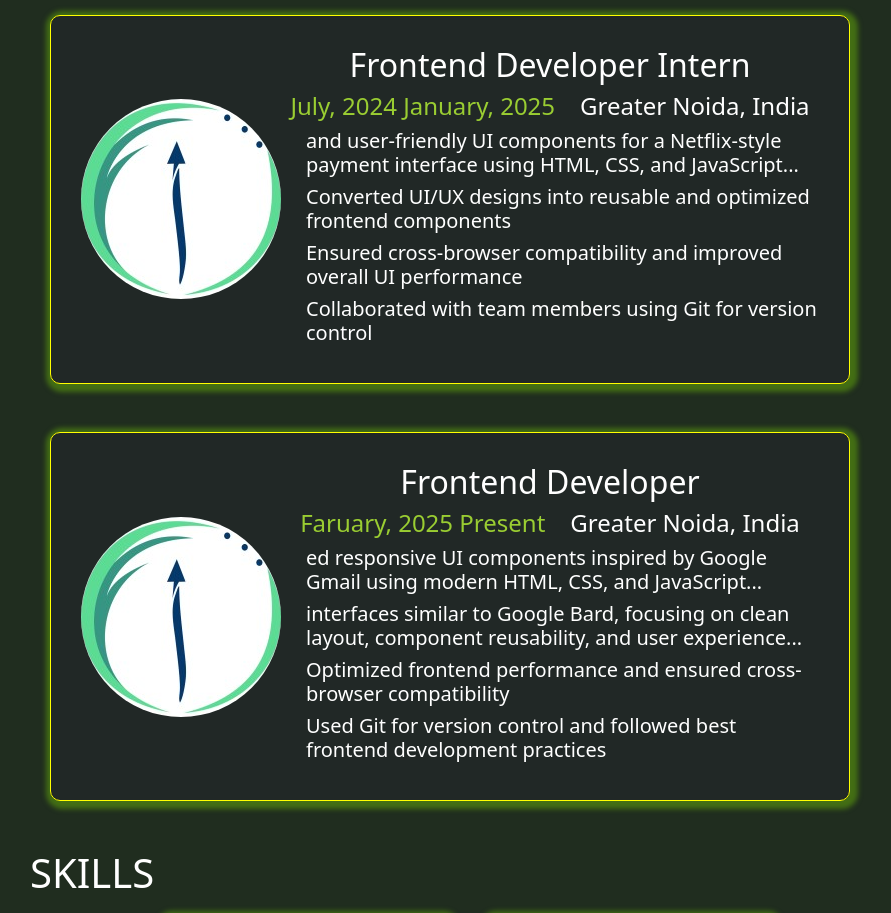
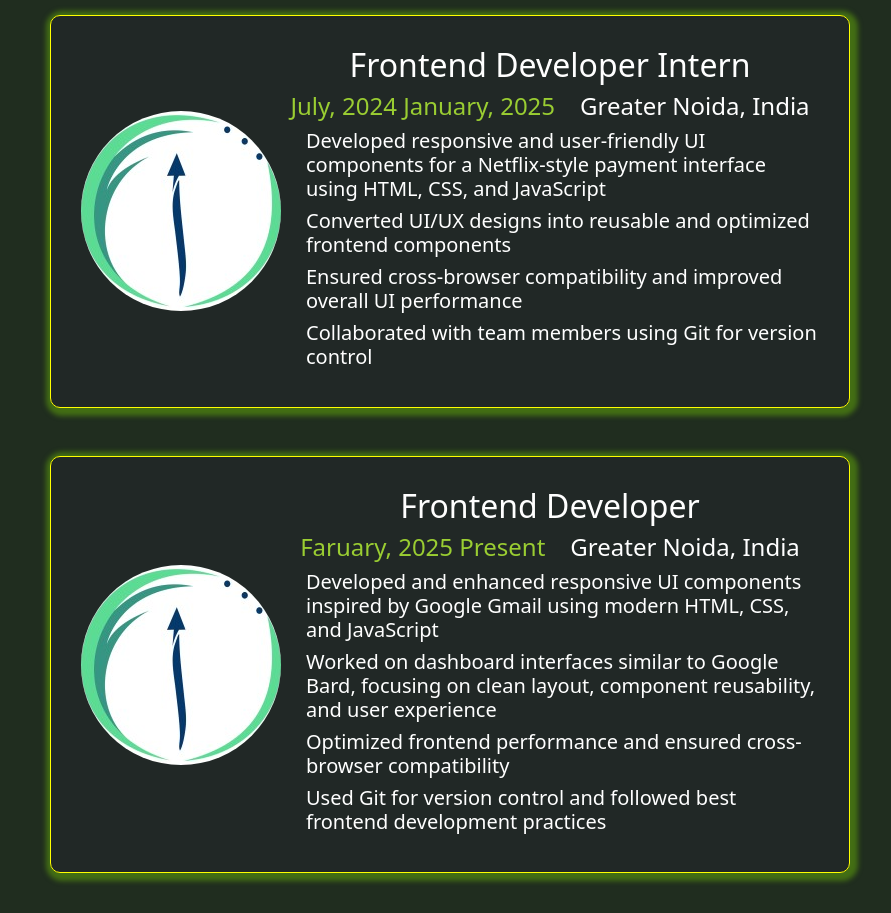
Before and after one commit to ANIL9012/My_Portfolio, a React (Vite) app in the folder Portfolio/: page / in a window 1280 px wide. Shown: the part 780-1693 px from the top of the page, without its empty margins (172-1063 px from the left). Built offline with nearby package versions, Linux system fonts and the light colour scheme.

Commit message:
Portfolio Updated some code

```diff
--- a/Portfolio/src/components/Experience.jsx
+++ b/Portfolio/src/components/Experience.jsx
@@ -25,7 +25,7 @@ function Experience() {
             </h4>
             {data.experiences.map((exp, index) => (
               <h5 key={index} className="expiYelloText">
-                {exp.length > 90 ? exp.slice(20) + "..." : exp}
+                {exp}
               </h5>
             ))}
           </div>
```
